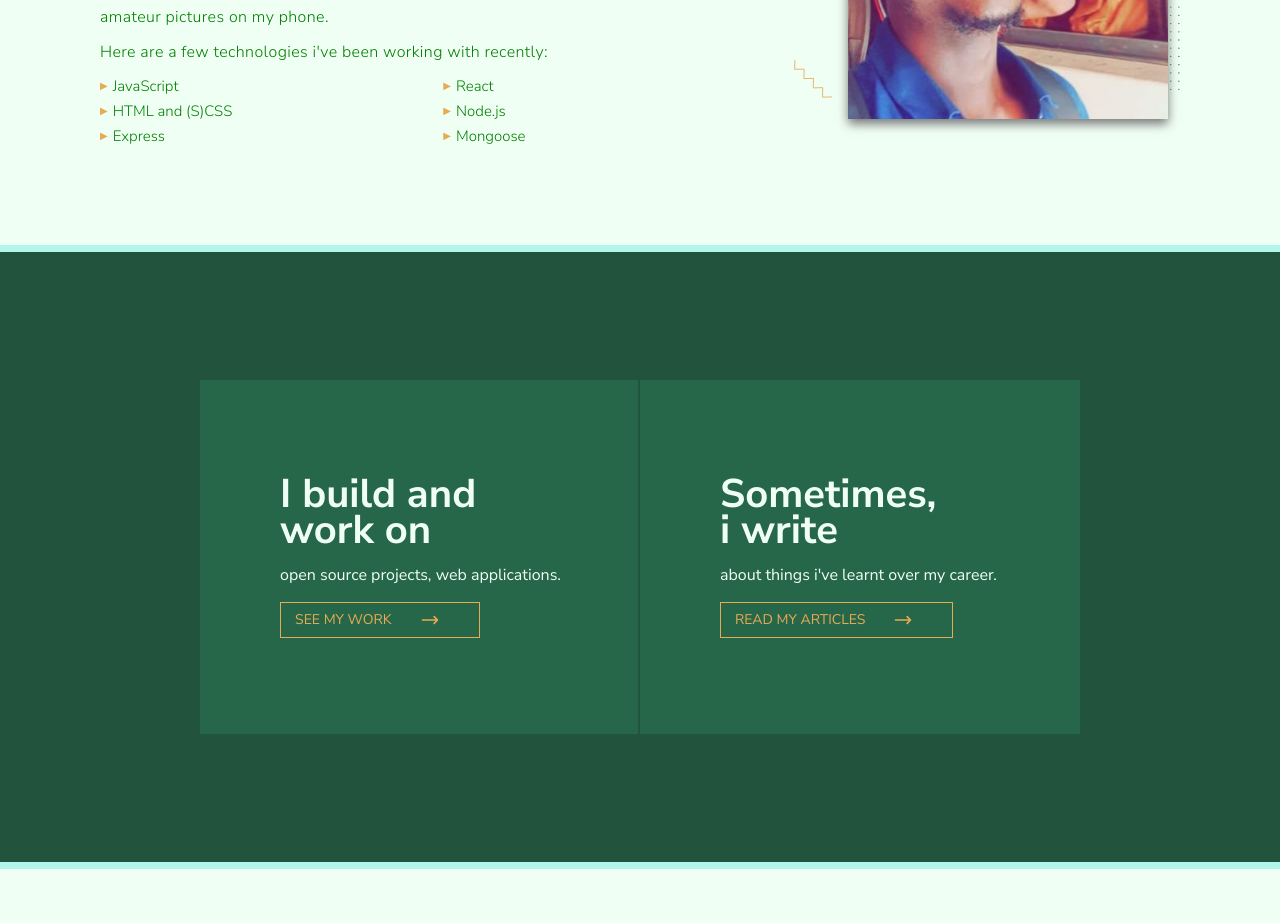
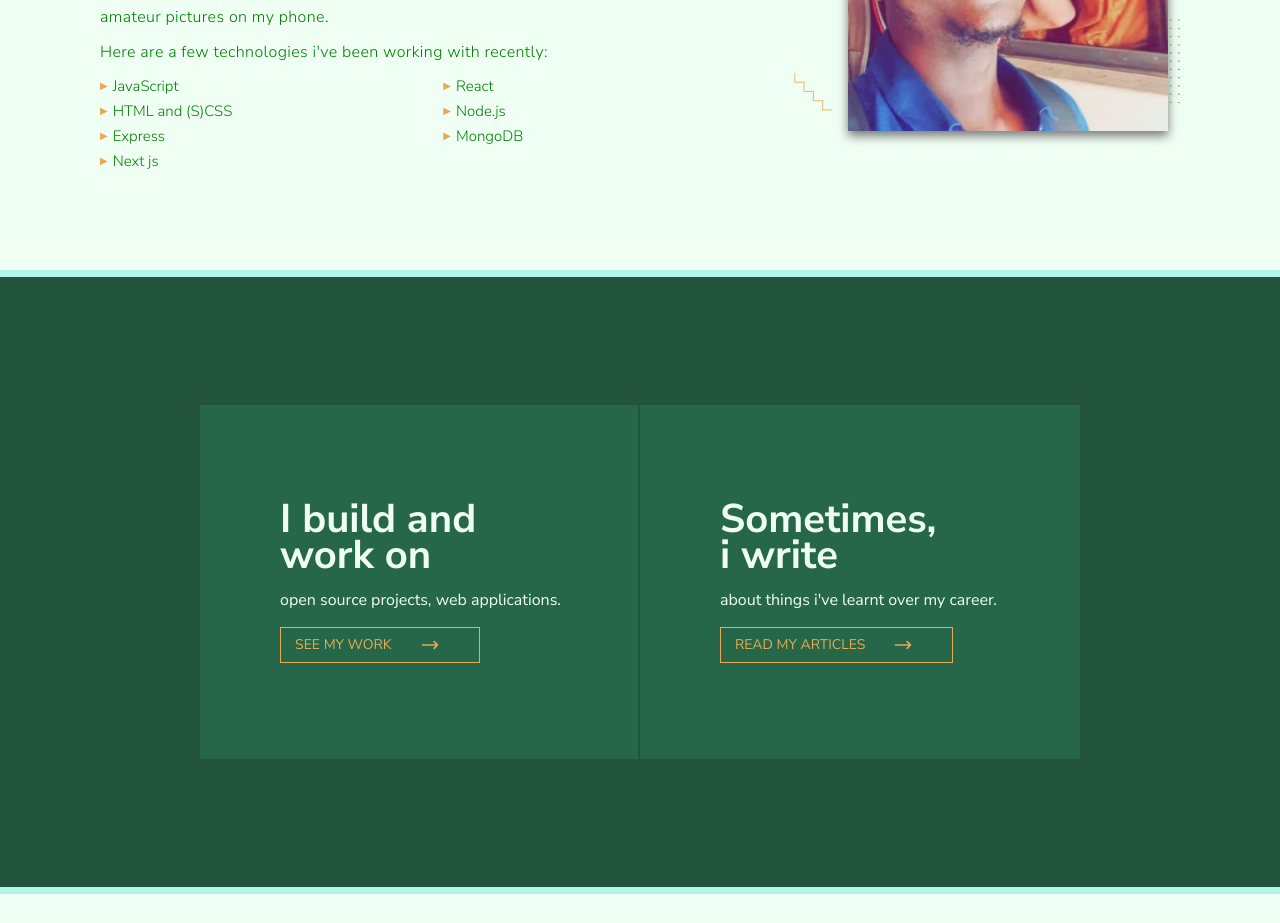
Before and after one commit to petrepan/petre, a Next.js app: page / in a window 1280 px wide. Shown: the part 1140-2063 px from the top of the page. Built offline with nearby package versions, Linux system fonts and the light colour scheme.

Commit message:
Fix:resume

```diff
--- a/component/About.js
+++ b/component/About.js
@@ -66,7 +66,8 @@ const About = () => {
                             <li>HTML and (S)CSS</li>
                             <li>Node.js</li>
                             <li>Express</li>
-                            <li>Mongoose</li>
+                            <li>MongoDB</li>
+                            <li>Next js</li>
                         </ul>
                     </div>
 
--- a/styles/menu.module.css
+++ b/styles/menu.module.css
@@ -39,14 +39,12 @@
 }
 
 .menuOpen{
-    display: block;
     opacity: 1;
     visibility: visible;
     pointer-events: visible;
 }
 
 .menuClose{
-    display: none;
     opacity: 0;
     visibility: hidden;
     pointer-events: none;
```
Also changed, not shown: pages/resume.js (+5 -5 lines), 1 other file (tests, documents, lock files or other folders).
